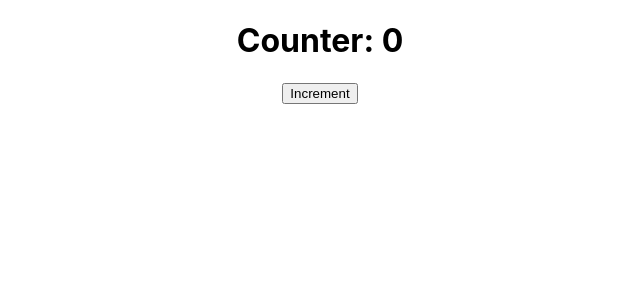
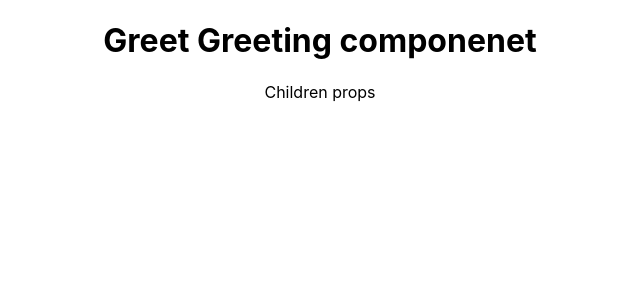
Before and after one commit to Mhdez221993/react-playground, a React (Create React App) app: page / in a window 1280 px wide. Shown: the top 300 px of the page, without its empty margins (320-960 px from the left). Built offline with nearby package versions, Linux system fonts and the light colour scheme.

Commit message:
Destructuring in params

```diff
--- a/src/App.js
+++ b/src/App.js
@@ -1,8 +1,8 @@
 import './App.css';
 
-import Counter from './components/Counter';
+// import Counter from './components/Counter';
+import Greet from './components/Greet';
 // import Message from './components/Message';
-// import Greet from './components/Greet';
 import React from 'react';
 
 // import Welcome from './components/Welcome';
@@ -12,17 +12,18 @@ class App extends React.Component {
     return (
       <div className="App">
         {/* <Hello /> */}
-       {/* <Greet name="Greeting componenet" >
+
+       <Greet name="Greeting componenet" >
           <p>Children props</p>
        </Greet>
 
-       <Welcome name="Welcome component">
+       {/* <Welcome name="Welcome component">
         <p>Children props</p>
        </Welcome> */}
 
        {/* <Message /> */}
 
-       <Counter />
+       {/* <Counter /> */}
       </div>
     );
   }
--- a/src/components/Greet.js
+++ b/src/components/Greet.js
@@ -1,10 +1,10 @@
 import React from 'react';
 
-const Greet = (props) => {
+const Greet = ({name, children}) => {
   return (
     <div>
-      <h1>Greet {props.name}</h1>
-      <p>{ props.children }</p>
+      <h1>Greet {name}</h1>
+      <p>{ children }</p>
     </div>
   );
 };
```
